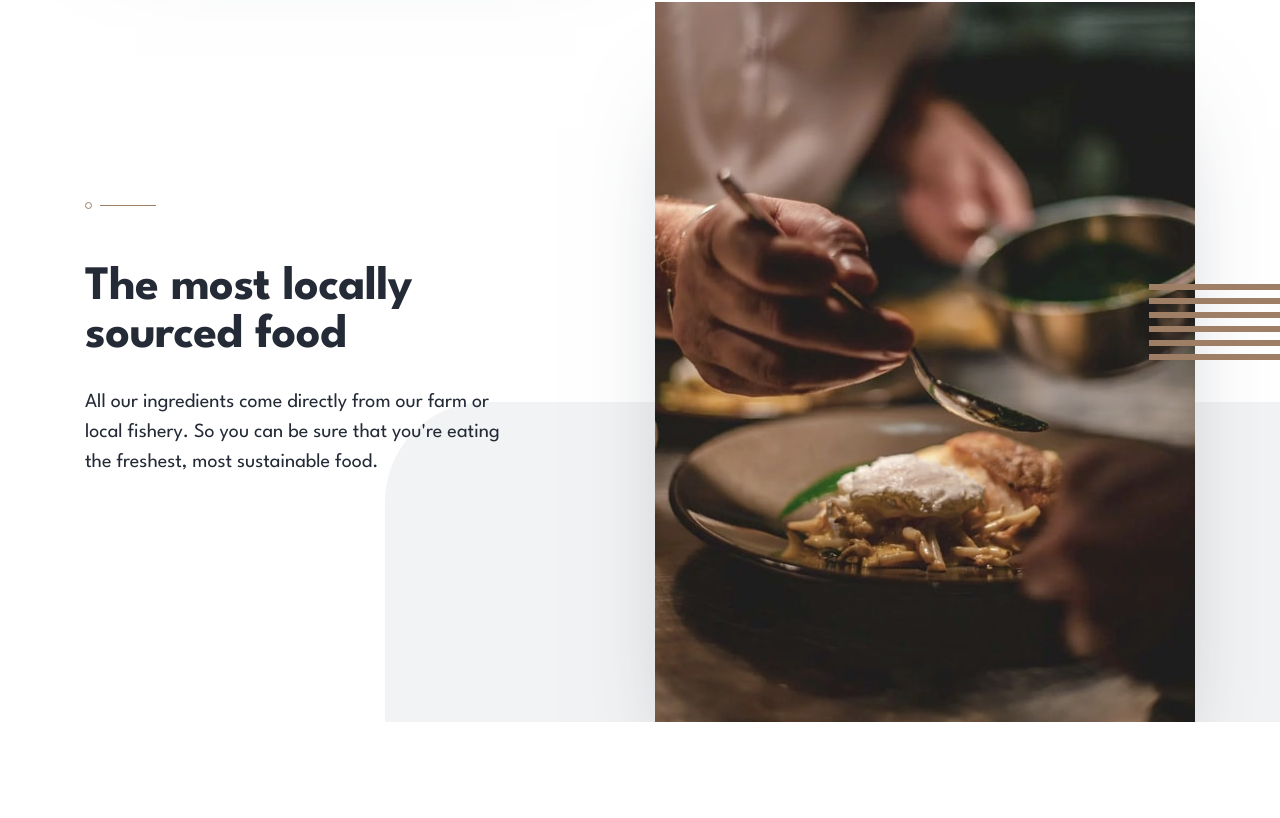
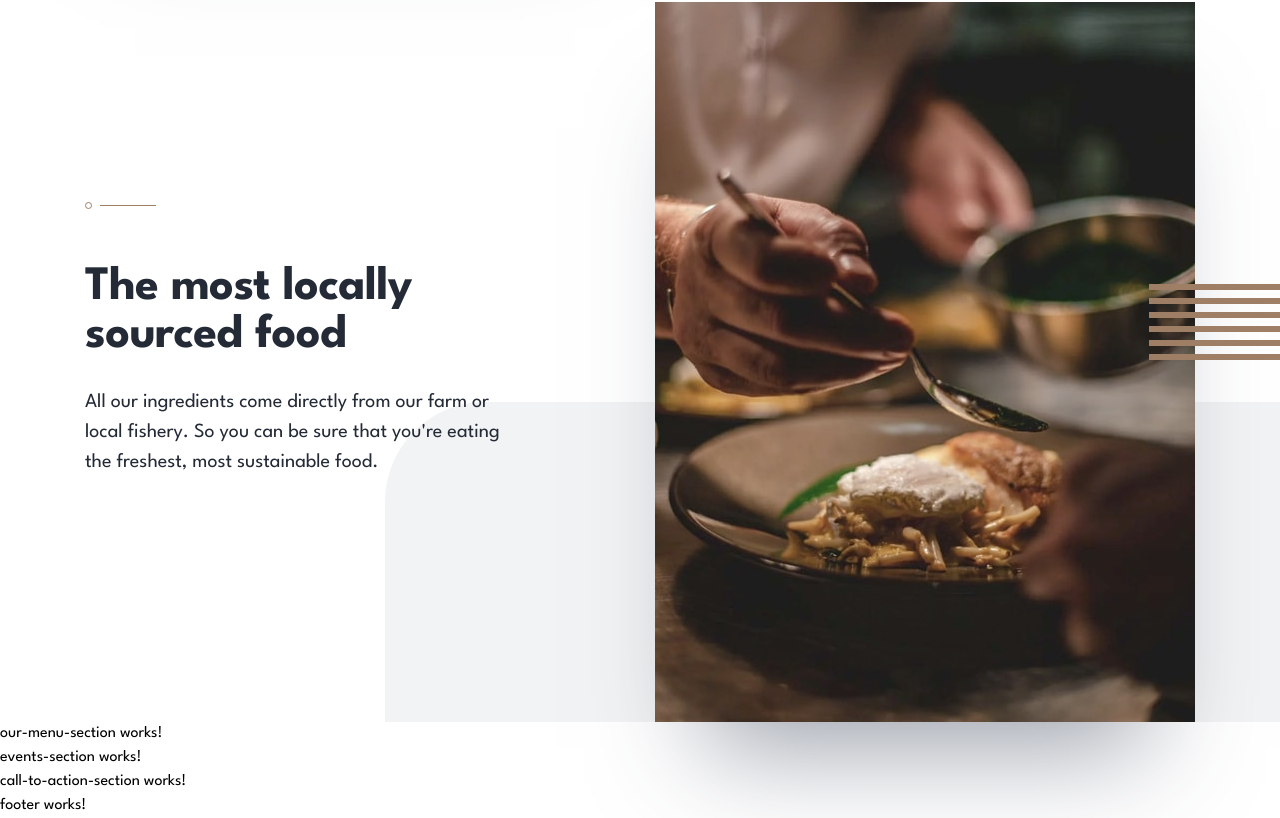
Before and after one commit to vanderms/dine-restaurant-website, an Angular app: page / in a window 1280 px wide. Shown: the part 1589-2407 px from the top of the page. Before the commit the page ends 2311 px from the top, so only its background shows below. Built offline with nearby package versions, Linux system fonts and the light colour scheme.

Commit message:
feat: created section structure of homepage

```diff
--- a/src/app/app.component.html
+++ b/src/app/app.component.html
@@ -1 +1,4 @@
-<router-outlet></router-outlet>
+<main>
+  <router-outlet></router-outlet>
+</main>
+<app-footer></app-footer>
--- /dev/null
+++ b/src/app/components/layout/footer/footer.component.html
@@ -0,0 +1 @@
+<p>footer works!</p>
--- /dev/null
+++ b/src/app/components/layout/footer/footer.component.ts
@@ -0,0 +1,16 @@
+import { Component, OnInit } from '@angular/core';
+
+@Component({
+  selector: 'app-footer',
+  templateUrl: './footer.component.html',
+  styles: [
+  ]
+})
+export class FooterComponent implements OnInit {
+
+  constructor() { }
+
+  ngOnInit(): void {
+  }
+
+}
--- /dev/null
+++ b/src/app/components/sections/call-to-action-section/call-to-action-section.component.html
@@ -0,0 +1 @@
+<p>call-to-action-section works!</p>
--- /dev/null
+++ b/src/app/components/sections/call-to-action-section/call-to-action-section.component.ts
@@ -0,0 +1,16 @@
+import { Component, OnInit } from '@angular/core';
+
+@Component({
+  selector: 'app-call-to-action-section',
+  templateUrl: './call-to-action-section.component.html',
+  styles: [
+  ]
+})
+export class CallToActionSectionComponent implements OnInit {
+
+  constructor() { }
+
+  ngOnInit(): void {
+  }
+
+}
--- /dev/null
+++ b/src/app/components/sections/events-section/events-section.component.html
@@ -0,0 +1 @@
+<p>events-section works!</p>
--- /dev/null
+++ b/src/app/components/sections/events-section/events-section.component.ts
@@ -0,0 +1,16 @@
+import { Component, OnInit } from '@angular/core';
+
+@Component({
+  selector: 'app-events-section',
+  templateUrl: './events-section.component.html',
+  styles: [
+  ]
+})
+export class EventsSectionComponent implements OnInit {
+
+  constructor() { }
+
+  ngOnInit(): void {
+  }
+
+}
--- /dev/null
+++ b/src/app/components/sections/our-menu-section/our-menu-section.component.html
@@ -0,0 +1 @@
+<p>our-menu-section works!</p>
--- /dev/null
+++ b/src/app/components/sections/our-menu-section/our-menu-section.component.ts
@@ -0,0 +1,16 @@
+import { Component, OnInit } from '@angular/core';
+
+@Component({
+  selector: 'app-our-menu-section',
+  templateUrl: './our-menu-section.component.html',
+  styles: [
+  ]
+})
+export class OurMenuSectionComponent implements OnInit {
+
+  constructor() { }
+
+  ngOnInit(): void {
+  }
+
+}
--- a/src/app/pages/home-page/home-page.component.html
+++ b/src/app/pages/home-page/home-page.component.html
@@ -1,2 +1,5 @@
 <app-header-section></app-header-section>
 <app-features-section></app-features-section>
+<app-our-menu-section></app-our-menu-section>
+<app-events-section></app-events-section>
+<app-call-to-action-section></app-call-to-action-section>
```
Also changed, not shown: src/app/app.module.ts (+8 -0 lines).
